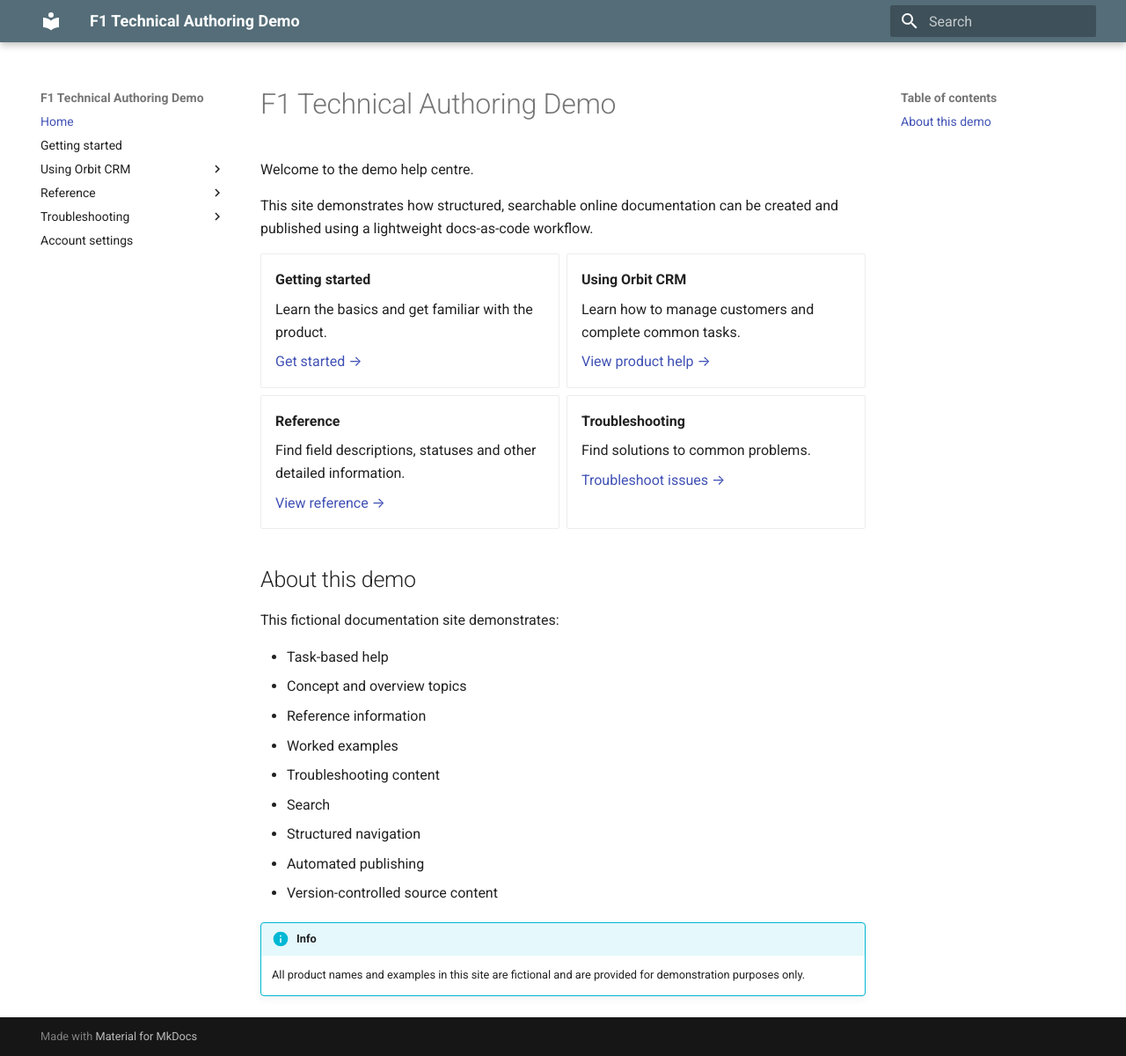
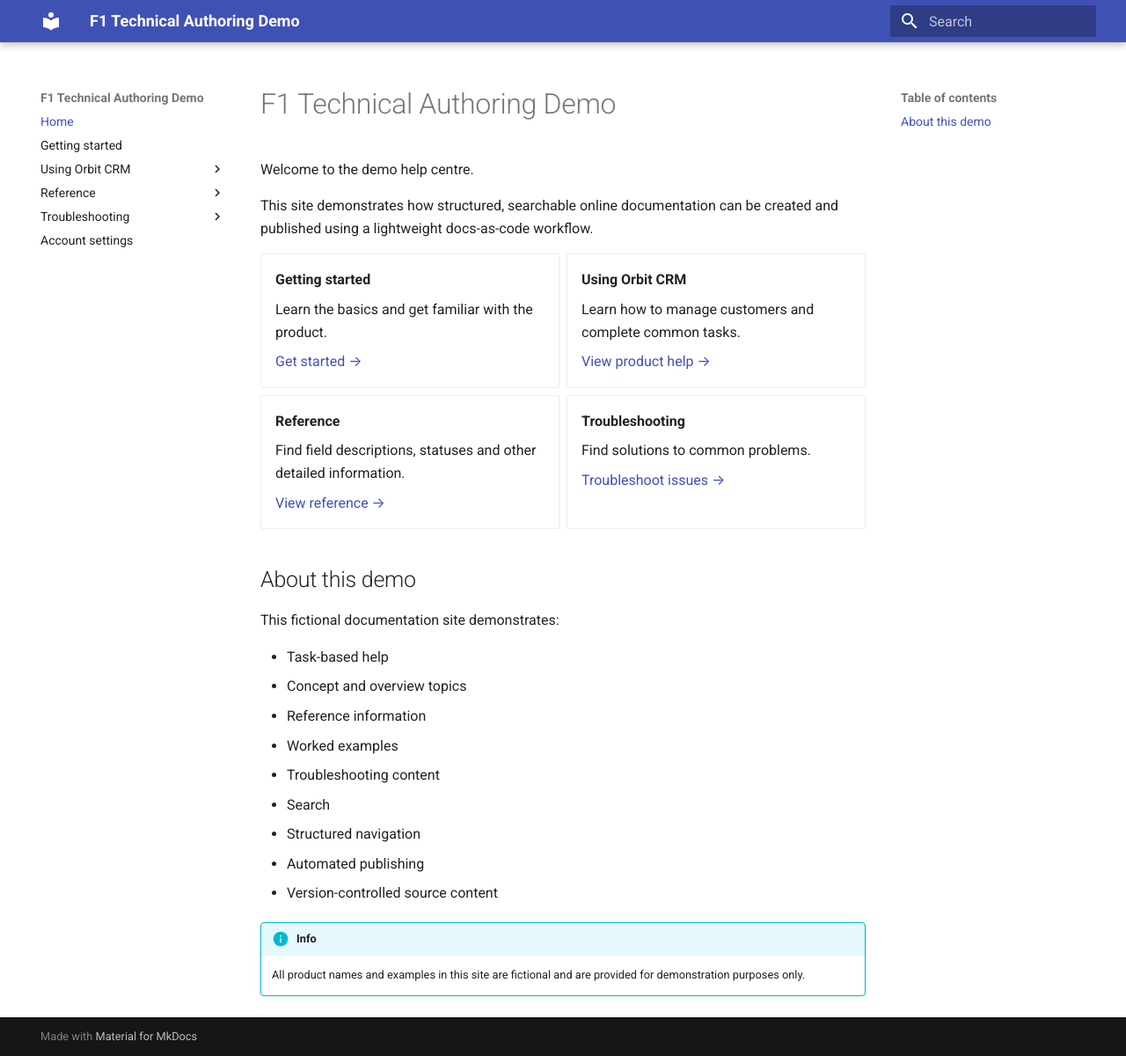
Before and after one commit to F1-Technical-Authoring/f1-docs-demo, an MkDocs documentation site: the page built from docs/index.md, in a window 1280 px wide and 1200 px high. Shown: the whole window at 88% size. Built offline with MkDocs 1.6.1 and Material for MkDocs 9.7.7, drawn with Linux system fonts in a browser that asks for light colours.

Commit message:
Remove color settings from mkdocs configuration
Removed primary and accent color settings from the palette.

```diff
--- a/mkdocs.yml
+++ b/mkdocs.yml
@@ -6,8 +6,6 @@ theme:
     - navigation.footer
   palette:
     - scheme: default
-      primary: blue grey
-      accent: indigo
 
 extra_css:
   - stylesheets/extra.css
```
